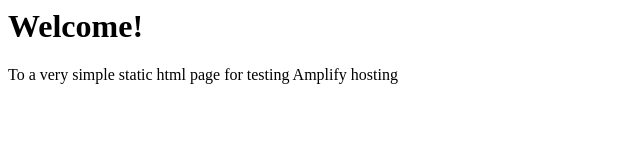
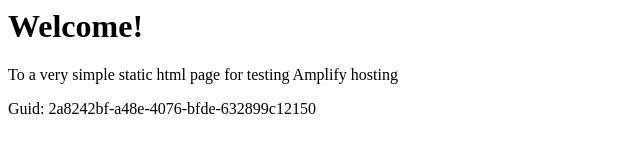
Before and after one commit to aws-aemilia-icn/Github-PR-Commit-Integration-Test-DoNotTouch-v1-preprod-ap-northeast-2, a website: page src/index.html in a window 1280 px wide. Shown: the whole page, without its empty margins (0-640 px from the left). Drawn offline with Linux system fonts and the light colour scheme.

Commit message:
commit from integ tests

```diff
--- a/src/index.html
+++ b/src/index.html
@@ -1,3 +1,5 @@
+
+
 <html lang="en">
 
 <head>
@@ -10,6 +12,6 @@
 <body>
     <h1>Welcome!</h1>
     <p>To a very simple static html page for testing Amplify hosting</p>
-</body>
+    <p>Guid: 2a8242bf-a48e-4076-bfde-632899c12150</p></body>
 
 </html>
```
